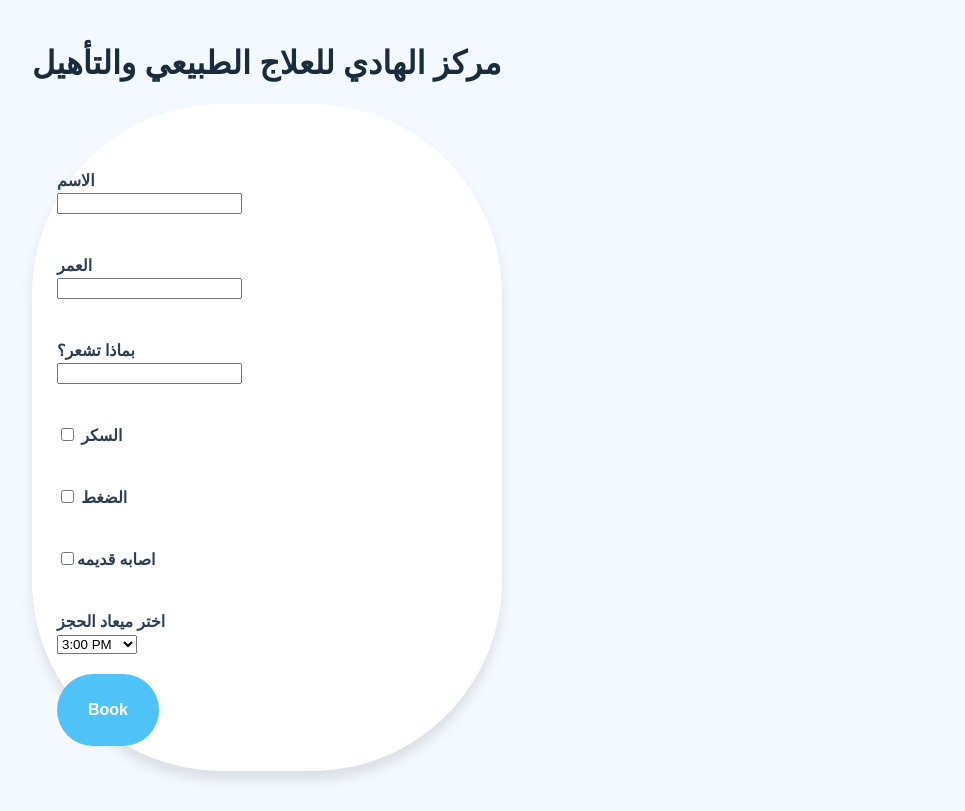
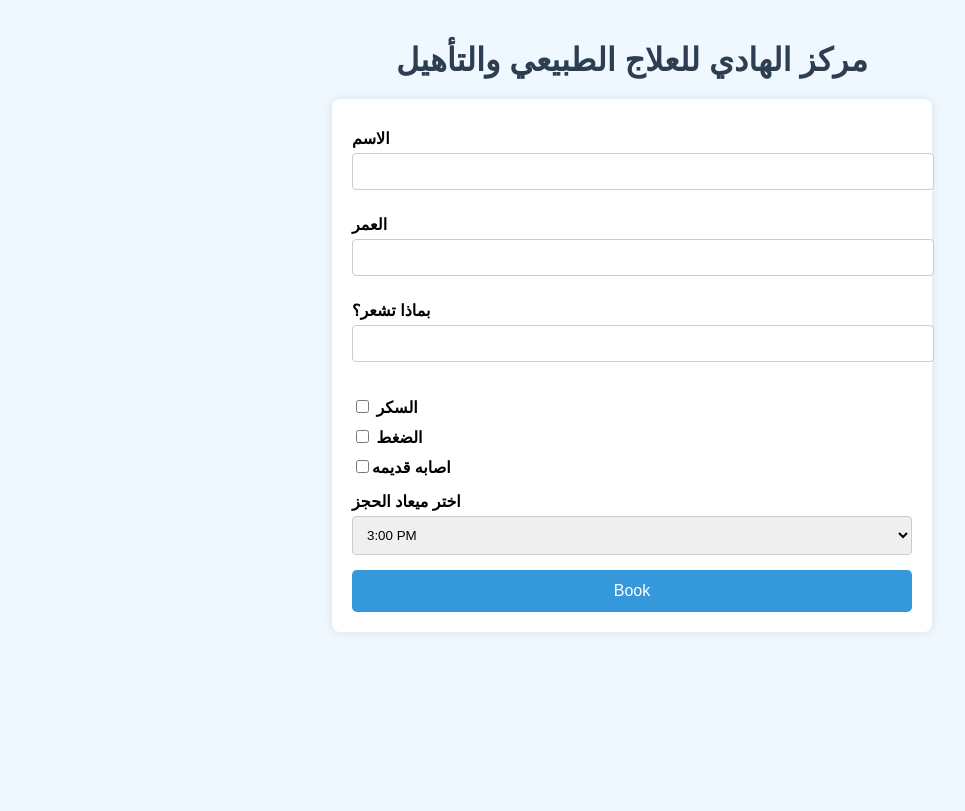
Before and after one commit to Taha444/clinic-booking, a Flask app: page / in a window 1280 px wide. Shown: the whole page, without its empty margins (8-973 px from the left). After the commit the page ends 632 px from the top, so only its background shows below. Run offline with Flask 3, Linux system fonts and the light colour scheme.

Commit message:
Update style.css

```diff
--- a/static/style.css
+++ b/static/style.css
@@ -1,187 +1,78 @@
-/* Base Styles */
 body {
-  font-family: 'Segoe UI', Arial, sans-serif;
-  margin: 40px;
-  background-color: #f4f9ff;
-  color: #2c3e50;
+    font-family: Arial, sans-serif;
+    margin: 0;
+    padding: 0;
+    background-color: #f0f8ff;
+}
+
+.container {
+    max-width: 600px;
+    margin: 0 auto;
+    padding: 20px;
 }
 
 h1 {
-  color: #1a2b3c;
+    color: #2c3e50;
+    text-align: center;
+    margin-bottom: 20px;
 }
 
-/* Form Container */
 form {
     background-color: #ffffff;
-  padding: 25px;
-  border-radius: 190px;
-  width: 420px;
-  box-shadow: 0 9px 12px rgba(0, 0, 0, 0.1);
+    padding: 20px;
+    border-radius: 8px;
+    box-shadow: 0 0 10px rgba(0, 0, 0, 0.1);
 }
 
-/* Labels */
 label {
     display: block;
-  margin-top: 40px;
-  font-weight: 600;
+    margin-top: 10px;
+    font-weight: bold;
 }
 
-/* Inputs & Selects */
-.textInputWrapper {
-  position: relative;
+input[type="text"],
+input[type="number"],
+select {
     width: 100%;
-  margin: 12px 0;
-  --accent-color: #4fc3f7;
+    padding: 10px;
+    margin-top: 5px;
+    margin-bottom: 15px;
+    border: 1px solid #ccc;
+    border-radius: 4px;
 }
 
-.textInputWrapper:before,
-.textInputWrapper:after {
-  content: "";
-  position: absolute;
-  left: 0;
-  right: 0;
-  bottom: -1px;
-  pointer-events: none;
-  width: 100%;
-  z-index: 4;
+.checkbox-group {
+    display: flex;
+    flex-direction: column;
+    margin-bottom: 15px;
 }
 
-.textInputWrapper:before {
-  border-bottom: 1px solid rgba(0, 0, 0, 0.3);
-  transition: border-color 0.2s ease;
-}
-
-.textInputWrapper:after {
-  border-bottom: 2px solid var(--accent-color);
-  transform: scaleX(0);
-  transition: transform 0.25s ease;
-}
-
-.textInputWrapper:focus-within:before {
-  border-bottom-color: var(--accent-color);
-}
-
-.textInputWrapper:focus-within:after {
-  transform: scaleX(1);
-}
-
-.textInputWrapper .textInput {
-  background-color: #f0f4f8;
-  color: #333;
-  font-size: 14px;
-  font-weight: 500;
+button {
+    width: 100%;
     padding: 12px;
-  width: 100%;
+    background-color: #3498db;
+    color: white;
     border: none;
-  border-radius: 5px 5px 0 0;
-  box-shadow: 0 00px 5px rgba(0, 0, 0, 0.1);
-}
-
-.textInputWrapper .textInput::placeholder {
-  color: #999;
-  transition: opacity 0.25s ease;
-}
-
-.textInputWrapper:focus-within .textInput::placeholder {
-  opacity: 0;
-}
-
-.textInputWrapper .textInput:focus,
-.textInputWrapper .textInput:active {
-  outline: none;
-  background-color: #e6f2fb;
-}
-
-/* Button */
-button {
+    border-radius: 5px;
+    font-size: 16px;
     cursor: pointer;
-  font-weight: 700;
-  transition: all 0.2s;
-  padding: 26px 30px;
-  border-radius: 60px;
-  background: #4fc3f7;
-  border: 1px solid transparent;
-  display: flex;
-  align-items: center;
-  font-size: 16px;
-  color: white;
-  margin-top: 20px;
 }
 
 button:hover {
-  background: #29b6f6;
+    background-color: #2980b9;
 }
 
-button > svg {
-  width: 24px;
-  margin-left: 10px;
-  transition: transform 0.3s ease-in-out;
+@media (max-width: 600px) {
+    .container {
+        padding: 10px;
     }
 
-button:hover svg {
-  transform: translateX(5px);
+    form {
+        padding: 15px;
     }
 
-button:active {
-  transform: scale(0.95);
+    button {
+        font-size: 14px;
+        padding: 10px;
     }
-
-/* Checkbox Styles */
-.my-form {
-  --_clr-primary: #666;
-  --_clr-hover: #4fc3f7;
-  --_clr-checked: #1976d2;
 }
-
-.my-form > div {
-  --_clr-current: var(--_clr-primary);
-  display: flex;
-  align-items: center;
-  gap: 0.5rem;
-  margin-top: 10px;
-}
-
-.my-form label {
-  cursor: pointer;
-  color: var(--_clr-current);
-  transition: color 150ms ease-in-out;
-}
-
-.my-form input[type="checkbox"] {
-  appearance: none;
-  width: 1.5rem;
-  height: 1.5rem;
-  background: transparent;
-  border: 1px solid var(--_clr-current);
-  border-radius: 4px;
-  display: grid;
-  place-content: center;
-  cursor: pointer;
-}
-
-.my-form input[type="checkbox"]::after {
-  content: "✔";
-  opacity: 0;
-  transition: opacity 150ms ease-in-out;
-  color: var(--_clr-checked);
-  font-size: 1rem;
-}
-
-.my-form input[type="checkbox"]:hover,
-.my-form input[type="checkbox"]:focus-visible {
-  --_clr-current: var(--_clr-hover);
-}
-
-.my-form input[type="checkbox"]:hover::after,
-.my-form input[type="checkbox"]:focus-visible::after {
-  opacity: 0.5;
-  color: var(--_clr-hover);
-}
-
-.my-form input[type="checkbox"]:checked {
-  --_clr-current: var(--_clr-checked);
-}
-
-.my-form input[type="checkbox"]:checked::after {
-  opacity: 1;
-}
```
Lines whose indentation alone changed are shown as unchanged.
